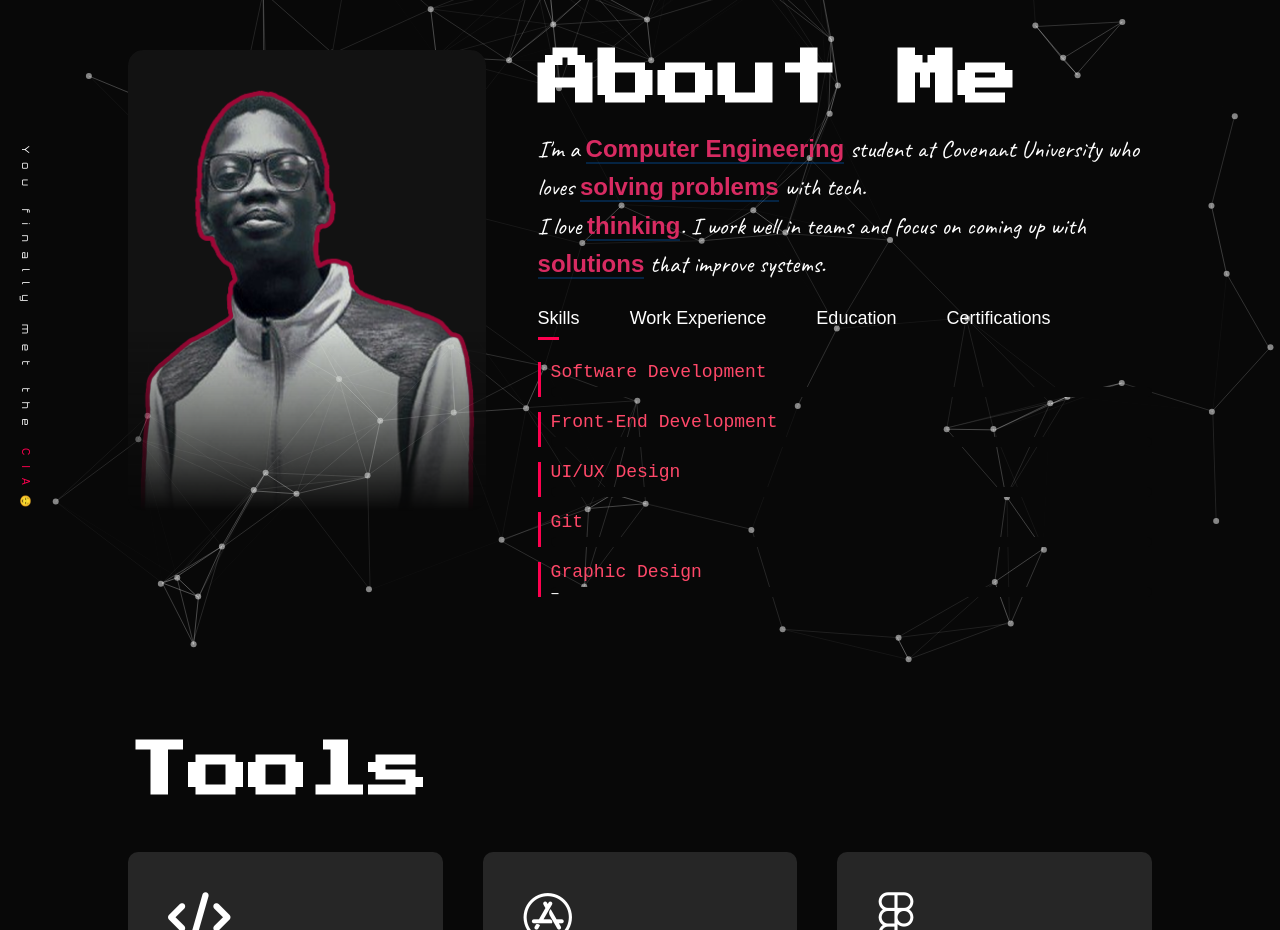
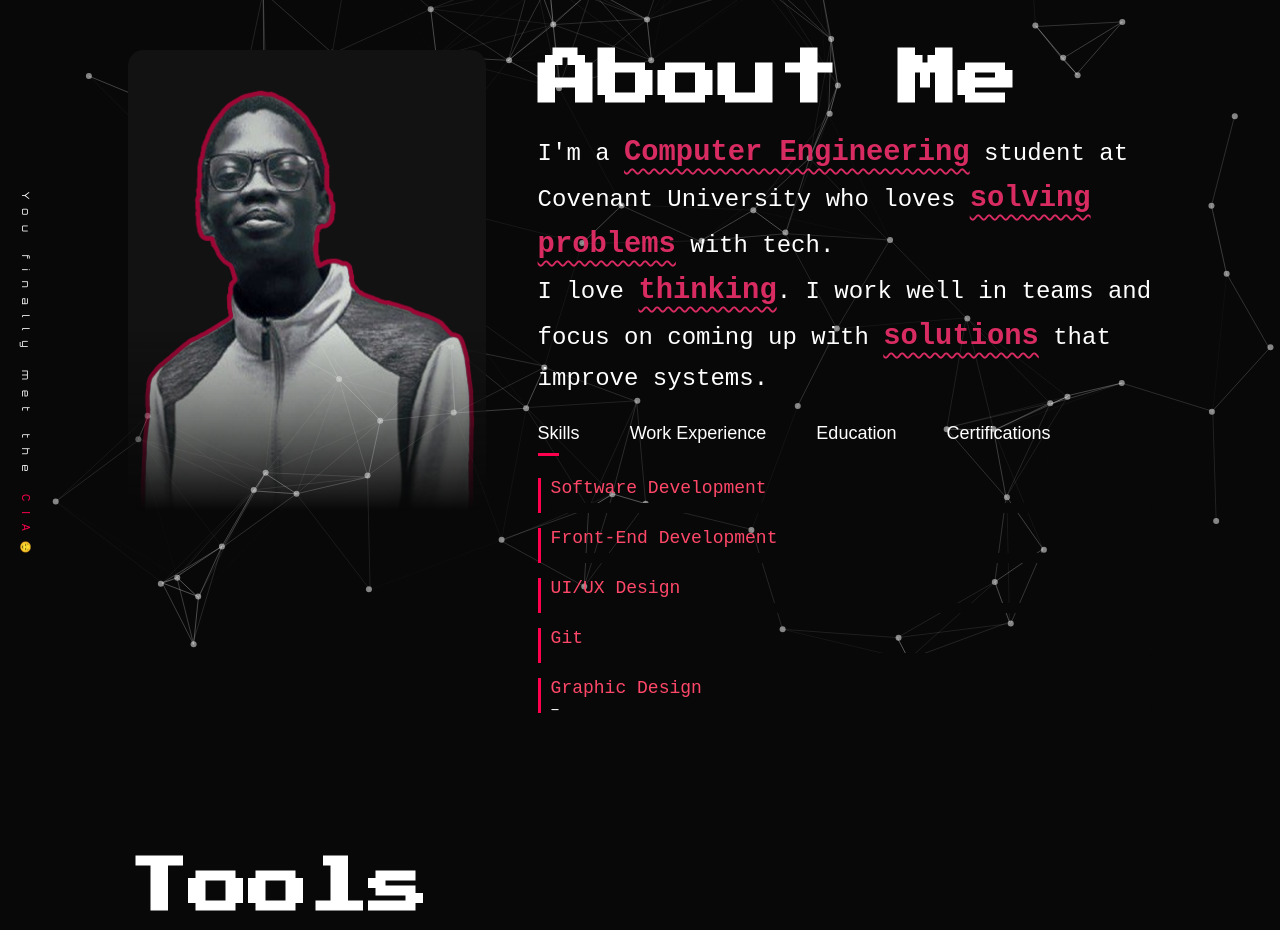
Before and after one commit to Cinioluwa/Portfolio, a plain HTML site: page index.html in a window 1280 px wide. Shown: the part 840-1770 px from the top of the page. Drawn offline with nearby package versions, Linux system fonts and the light colour scheme.

Commit message:
improved ui

```diff
--- a/style.css
+++ b/style.css
@@ -26,18 +26,16 @@ html{
     font-weight: 600;
     color: #d82b62;
     position: relative;
-    font-size: 24px;
+    font-size: larger;
+    text-decoration-style: wavy;
+    -webkit-text-decoration-line: underline;
+    text-decoration-line: underline;
+    text-underline-offset: 8px;
+    text-decoration-thickness: 2px;
+
+    font-family: 'Courier New', Courier, monospace;
   }
 
-  .emph::after {
-    content: '';
-    position: absolute;
-    bottom: -2px;
-    left: 0;
-    width: 100%;
-    height: 2px;
-    background-color: rgba(0, 102, 204, 0.3);
-  }
 
   body {
     background-color: var(--bg-color);
@@ -233,7 +231,7 @@ nav ul li a:hover::after{
 
 #about-x{
         font-size: 24px;
-        font-family: "Caveat", cursive;
+        font-family: 'Courier New', Courier, monospace;
 }
 
 .about-col-2 p{
```
